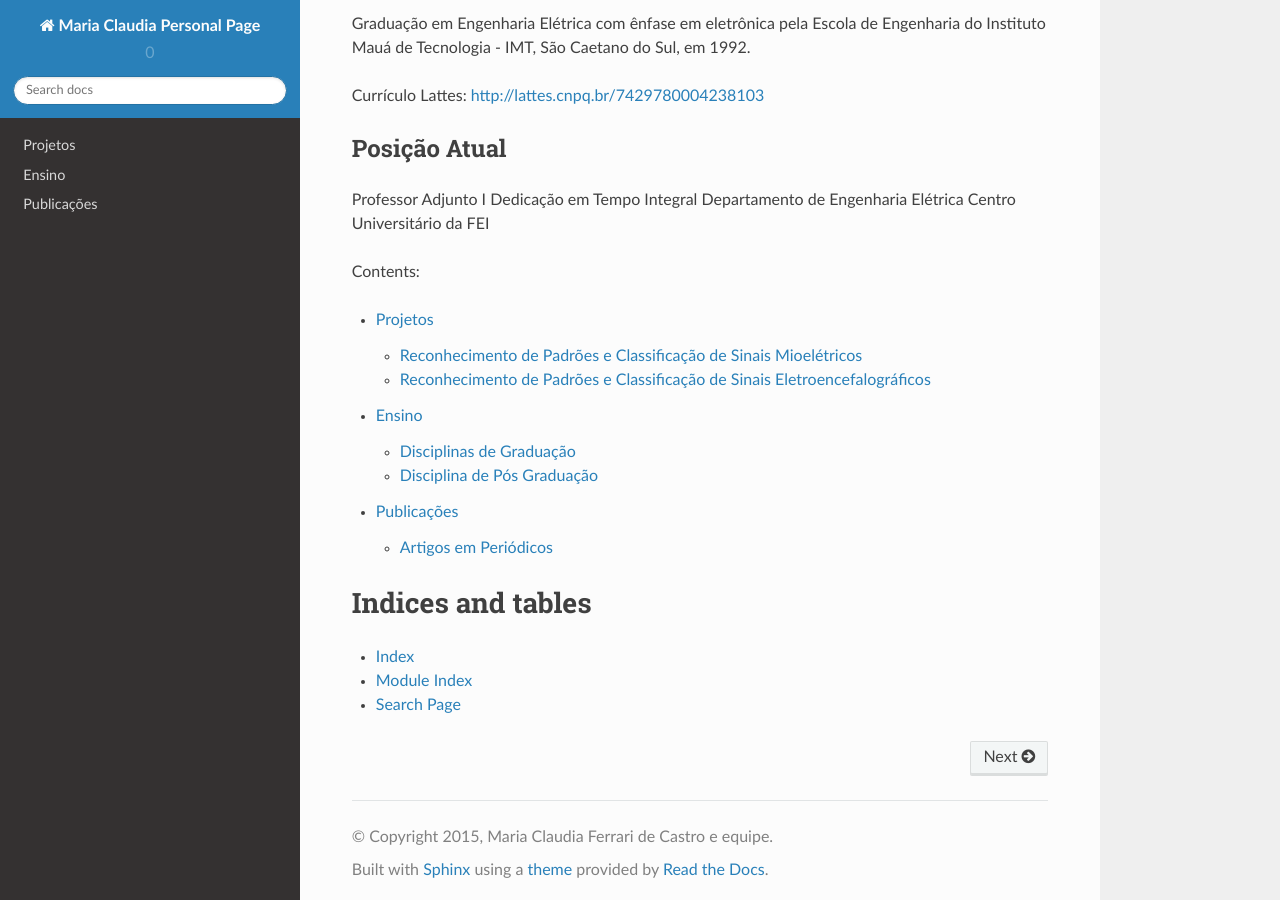
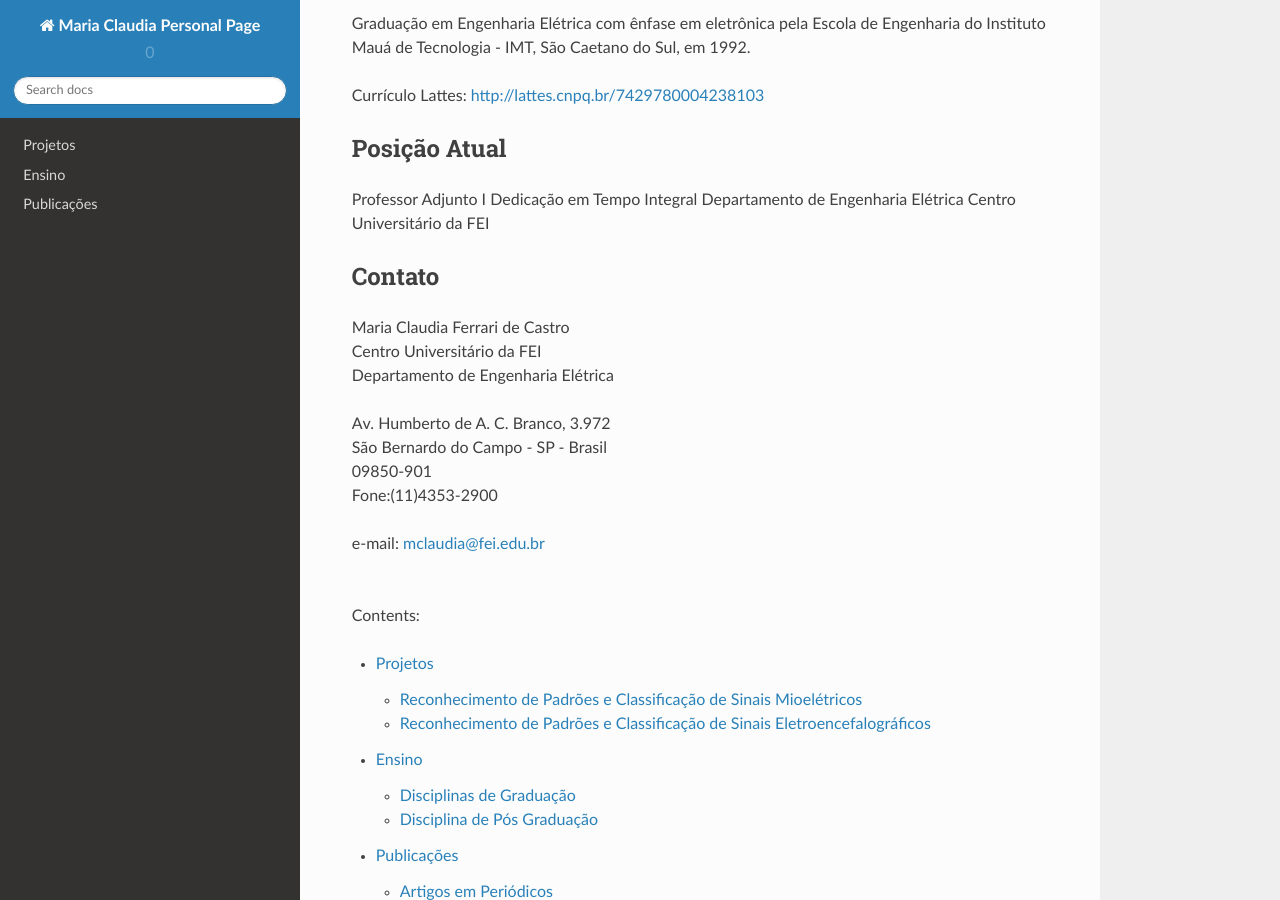
Before and after one commit to mclaudia/personal_page_fei, a Sphinx documentation site: the page built from source/index.rst, in a window 1280 px wide and 900 px high, scrolled down 401 px. Built offline with Sphinx 7.4.7 and the Read the Docs theme 2.0.0, drawn with Linux system fonts in a browser that asks for light colours.

Commit message:
insert contact

```diff
--- a/source/index.rst
+++ b/source/index.rst
@@ -33,6 +33,21 @@ Dedicação em Tempo Integral
 Departamento de Engenharia Elétrica
 Centro Universitário da FEI
 
+=======
+Contato
+=======
+
+|  Maria Claudia Ferrari de Castro
+|  Centro Universitário da FEI
+|  Departamento de Engenharia Elétrica
+|
+|  Av. Humberto de A. C. Branco, 3.972
+|  São Bernardo do Campo - SP - Brasil
+|  09850-901
+|  Fone:(11)4353-2900
+|
+|  e-mail: mclaudia@fei.edu.br
+|
 
 Contents:
 
```
